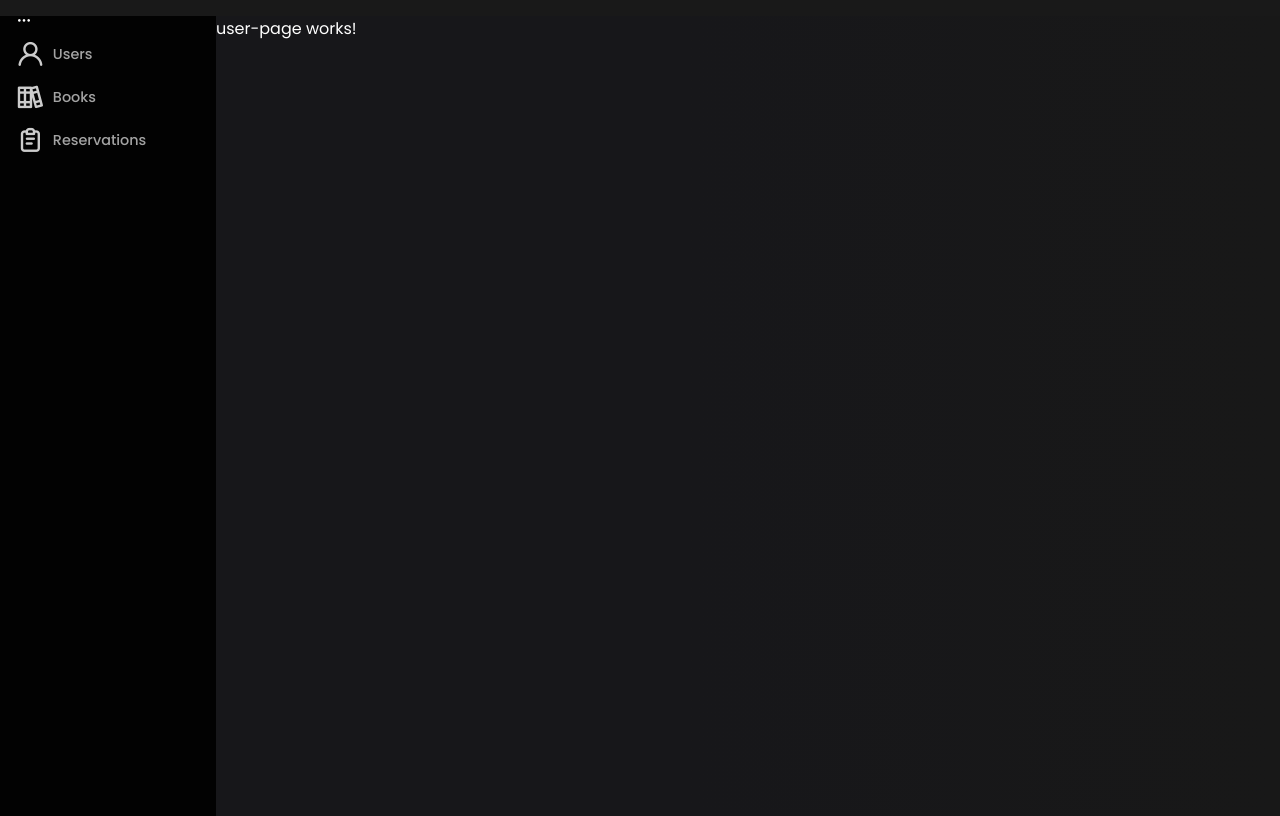
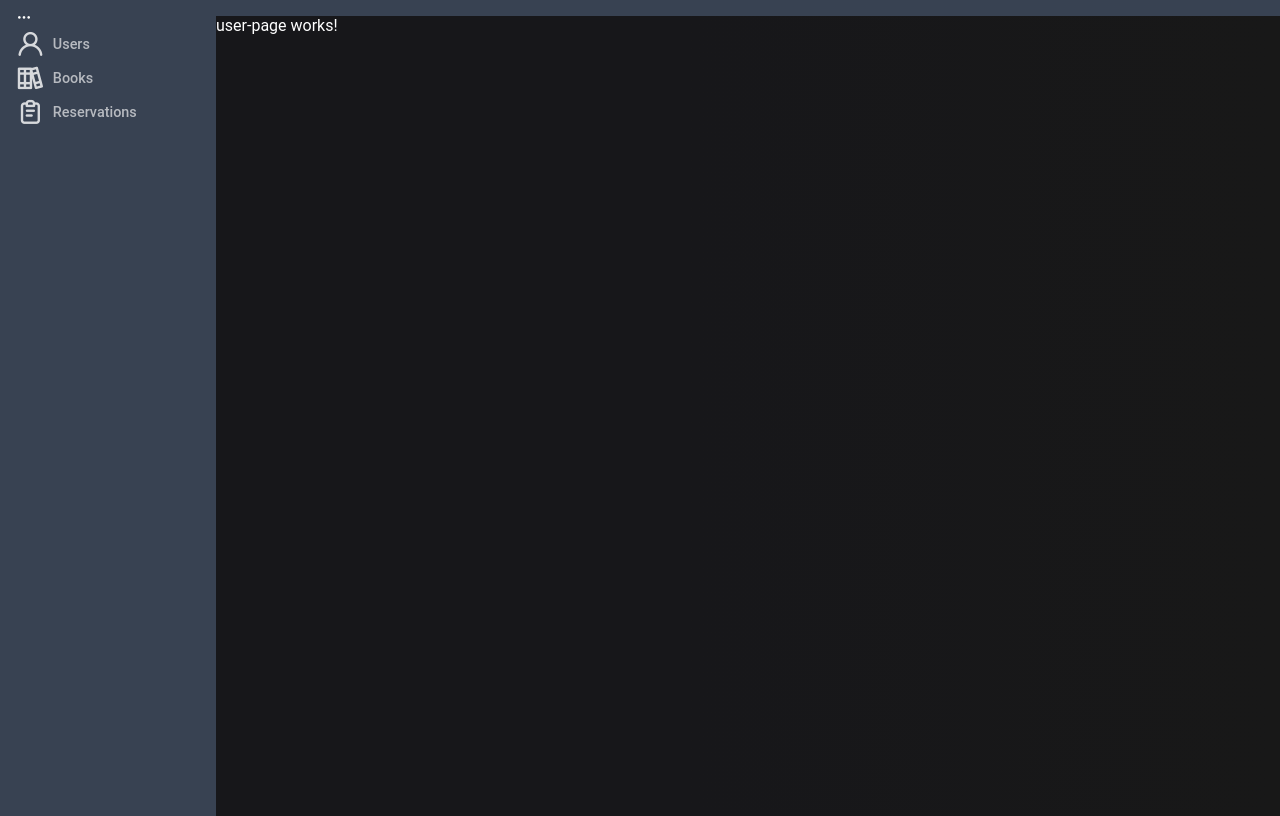
Before and after one commit to nestorlls/reservas_libros, an Angular app: page /user in a window 1280 px wide. Built offline with nearby package versions, Linux system fonts and the light colour scheme.

Commit message:
[UPDATE] index.css

```diff
--- a/src/styles.css
+++ b/src/styles.css
@@ -1,10 +1,82 @@
-/* You can add global styles to this file, and also import other style files */
 :root {
-  --color-1: #1db954;
-  --color-2: #323232;
-  --color-3: rgba(0, 0, 0, 0.9);
-  --color-4: #ffffff;
-  --color-5: #181818;
+  --gray-50: hsla(210, 20%, 98%, 1);
+  --gray-100: hsla(220, 14%, 96%, 1);
+  --gray-200: hsla(220, 13%, 91%, 1);
+  --gray-300: hsla(216, 12%, 84%, 1);
+  --gray-400: hsla(218, 11%, 65%, 1);
+  --gray-500: hsla(220, 9%, 46%, 1);
+  --gray-600: hsla(215, 14%, 34%, 1);
+  --gray-700: hsla(217, 19%, 27%, 1);
+  --gray-800: hsla(215, 28%, 17%, 1);
+  --gray-900: hsla(221, 39%, 11%, 1);
+
+  --pink-50: hsla(327, 73%, 97%, 1);
+  --pink-100: hsla(326, 78%, 95%, 1);
+  --pink-200: hsla(326, 85%, 90%, 1);
+  --pink-300: hsla(327, 87%, 82%, 1);
+  --pink-400: hsla(329, 86%, 70%, 1);
+  --pink-500: hsla(330, 81%, 60%, 1);
+  --pink-600: hsla(333, 71%, 51%, 1);
+  --pink-700: hsla(335, 78%, 42%, 1);
+  --pink-800: hsla(336, 74%, 35%, 1);
+  --pink-900: hsla(336, 69%, 30%, 1);
+
+  --stone-50: hsla(60, 9%, 98%, 1);
+  --stone-100: hsla(60, 5%, 96%, 1);
+  --stone-200: hsla(20, 6%, 90%, 1);
+  --stone-300: hsla(24, 6%, 83%, 1);
+  --stone-400: hsla(24, 5%, 64%, 1);
+  --stone-500: hsla(25, 5%, 45%, 1);
+  --stone-600: hsla(33, 5%, 32%, 1);
+  --stone-700: hsla(30, 6%, 25%, 1);
+  --stone-800: hsla(12, 6%, 15%, 1);
+  --stone-900: hsla(24, 10%, 10%, 1);
+
+  --red-50: hsla(0, 86%, 97%, 1);
+  --red-100: hsla(0, 93%, 94%, 1);
+  --red-200: hsla(0, 96%, 89%, 1);
+  --red-300: hsla(0, 94%, 82%, 1);
+  --red-400: hsla(0, 91%, 71%, 1);
+  --red-500: hsla(0, 84%, 60%, 1);
+  --red-600: hsla(0, 72%, 51%, 1);
+  --red-700: hsla(0, 74%, 42%, 1);
+  --red-800: hsla(0, 70%, 35%, 1);
+  --red-900: hsla(0, 63%, 31%, 1);
+
+  --yellow-50: hsla(48, 100%, 96%, 1);
+  --yellow-100: hsla(48, 96%, 89%, 1);
+  --yellow-200: hsla(48, 97%, 77%, 1);
+  --yellow-300: hsla(46, 97%, 65%, 1);
+  --yellow-400: hsla(43, 96%, 56%, 1);
+  --yellow-500: hsla(38, 92%, 50%, 1);
+  --yellow-600: hsla(32, 95%, 44%, 1);
+  --yellow-700: hsla(26, 90%, 37%, 1);
+  --yellow-800: hsla(23, 82%, 31%, 1);
+  --yellow-900: hsla(22, 78%, 26%, 1);
+
+  --green-50: hsla(146, 54%, 97%, 1);
+  --green-100: hsla(145, 69%, 94%, 1);
+  --green-200: hsla(147, 82%, 89%, 1);
+  --green-300: hsla(148, 67%, 74%, 1);
+  --green-400: hsla(138, 65%, 68%, 1);
+  --green-500: hsla(136, 53%, 52%, 1);
+  --green-600: hsla(136, 38%, 37%, 1);
+  --green-700: hsla(136, 39%, 27%, 1);
+  --green-800: hsla(135, 38%, 17%, 1);
+  --green-900: hsla(167, 56%, 8%, 1);
+
+  --blue-50: hsla(214, 100%, 97%, 1);
+  --blue-100: hsla(214, 95%, 93%, 1);
+  --blue-200: hsla(213, 97%, 87%, 1);
+  --blue-300: hsla(212, 96%, 78%, 1);
+  --blue-400: hsla(213, 94%, 68%, 1);
+  --blue-500: hsla(217, 91%, 60%, 1);
+  --blue-600: hsla(221, 83%, 53%, 1);
+  --blue-700: hsla(224, 76%, 48%, 1);
+  --blue-800: hsla(226, 71%, 40%, 1);
+  --blue-900: hsla(224, 64%, 33%, 1);
+
+  --white: hsla(0, 0%, 100%, 1);
   --font-size-1: 1rem;
   --font-size-2: 1.2rem;
   --font-size-3: 1.8rem;
@@ -20,10 +92,10 @@ html,
 body {
   margin: 0;
   padding: 0;
-  background-color: var(--color-3);
+  background-color: var(--gray-700);
   font-family: var(--font-family-1);
   font-size: var(--font-size-1);
-  color: var(--color-4);
+  color: var(--white);
 }
 
 input,
@@ -35,3 +107,83 @@ button {
 button:disabled {
   opacity: 0.5;
 }
+
+.section {
+  margin-top: 1rem;
+  margin-bottom: 1rem;
+}
+
+.constainer {
+  max-width: 768px;
+  padding-left: 16px;
+  padding-right: 16px;
+  margin-left: auto;
+  margin-right: auto;
+}
+
+input.ng-invalid.ng-touched {
+  border: solid 2px red !important;
+}
+
+.btn {
+  display: flex;
+  justify-content: center;
+  align-items: center;
+  gap: 8px;
+  padding: 0.8rem 1.5rem;
+  font-size: 1rem;
+  line-height: 1rem;
+  border-radius: 8px;
+  font-weight: 600;
+  border: none;
+}
+
+.btn:disabled {
+  opacity: 0.5;
+  cursor: not-allowed;
+}
+
+.btn-primary {
+  background-color: var(--blue-600);
+  color: var(--white);
+}
+
+.btn-primary:hover {
+  background-color: var(--blue-500);
+}
+
+.btn-secondary {
+  background-color: var(--gray-600);
+  color: var(--white);
+}
+
+.btn-secondary:hover {
+  background-color: var(--gray-500);
+}
+
+.btn-success {
+  background-color: var(--green-600);
+  color: var(--white);
+}
+
+.btn-success:hover {
+  background-color: var(--green-500);
+}
+
+.btn-danger {
+  background-color: var(--red-600);
+  color: var(--white);
+}
+
+.btn-danger:hover {
+  background-color: var(--red-500);
+}
+
+html,
+body {
+  height: 100%;
+}
+body {
+  margin: 0;
+  font-family: Roboto, "Helvetica Neue", sans-serif;
+}
```
